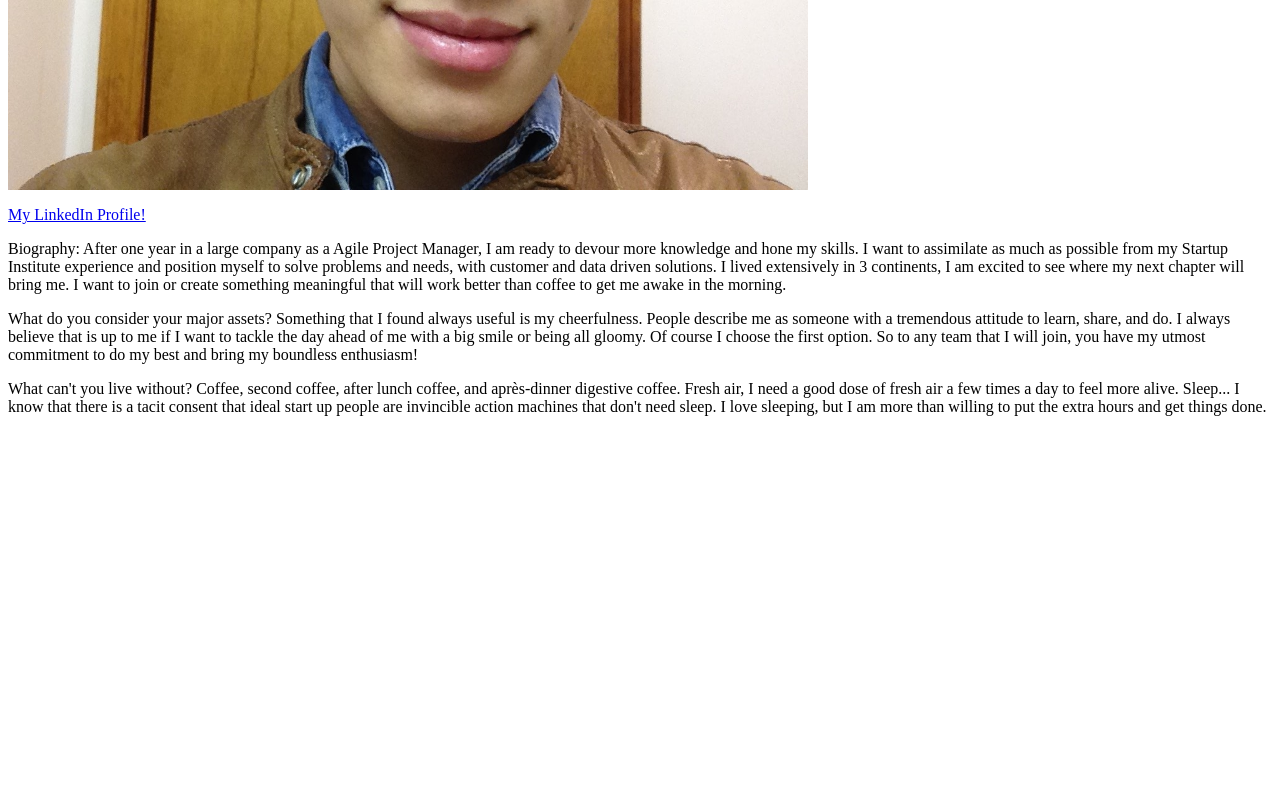
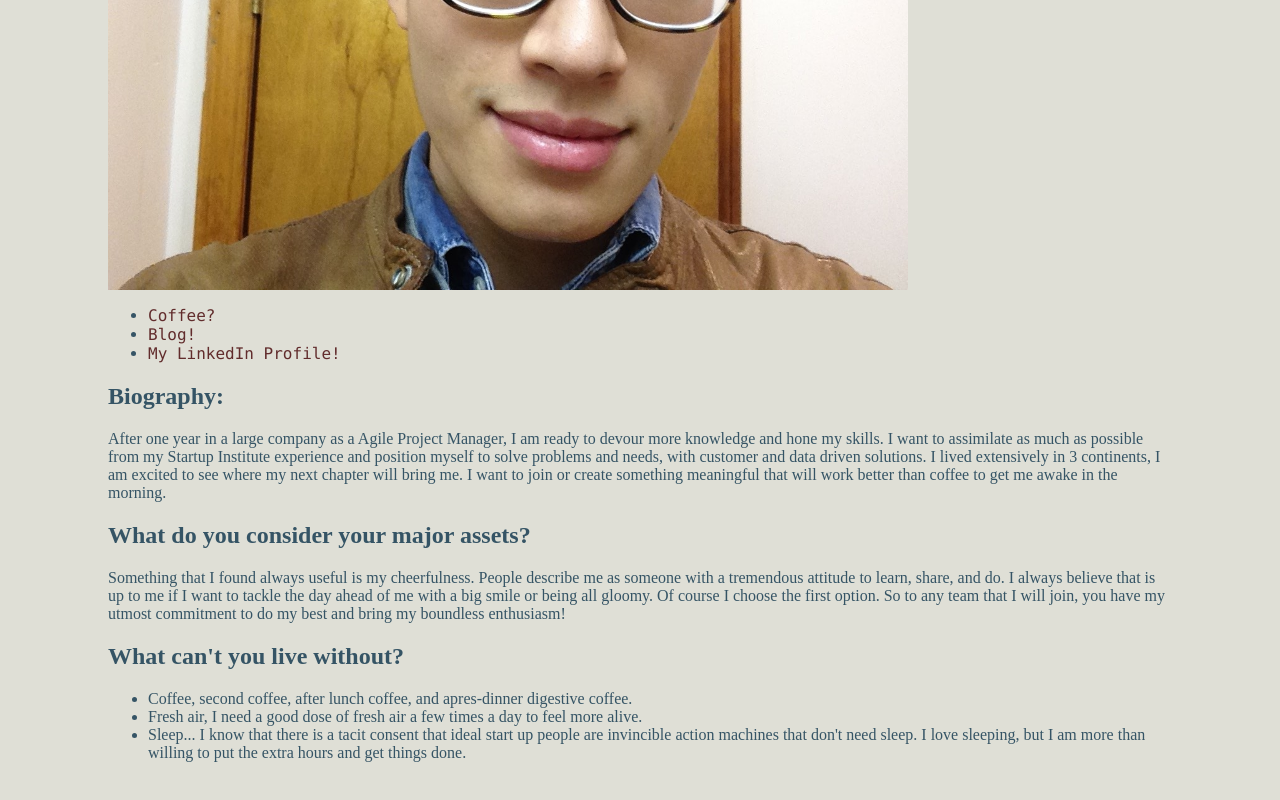
Before and after one commit to xiangormirko/xiangormirko.github.io, a plain HTML site: page index.html in a window 1280 px wide. Shown: the part 476-1276 px from the top of the page. Before the commit the page ends 908 px from the top, so only its background shows below. Drawn offline with Linux system fonts and the light colour scheme.

Commit message:
better looking

```diff
--- a/index.html
+++ b/index.html
@@ -4,6 +4,22 @@
         <title>
             Mirko
         </title>
+
+        <style>
+            body {
+                background-color: rgb(223,223,214);
+                padding: 100px;
+                color: #355465;
+            }
+            a {
+                color: #612c2c;
+                text-decoration: none;
+            }
+
+            a:hover {
+                color:#b23c3c;
+            }
+        </style>
     </head>
     <body>
         <h1>
@@ -11,32 +27,45 @@
         </h1>
         <img src="images/headshot.jpg" alt="Headshot" height="600" width="800"/>
         <p>
-            <a href="www.linkedin.com/in/mirkoxiangzhao">My LinkedIn Profile!</a>
+
         </p>
+
+        <ul>
+            <li style="font-family:Lucida Console"><a href="xiangzhaomirko.com/coffee">Coffee?</a> </li>
+            <li style="font-family:Lucida Console"><a href="xiangzhaomirko.com/blog">Blog!</a></li>
+            <li style="font-family:Lucida Console"><a href="www.linkedin.com/in/mirkoxiangzhao">My LinkedIn Profile!</a></li>
+
+        </ul>
+
+
+        <h2>Biography:</h2>
         <p>
-        	Biography:
-
             After one year in a large company as a Agile Project Manager, I am ready to devour more knowledge and hone my skills. I want to assimilate as much as possible from my Startup Institute experience and position myself to solve problems and needs, with customer and data driven solutions.
 
 I lived extensively in 3 continents, I am excited to see where my next chapter will bring me. I want to join or create something meaningful that will work better than coffee to get me awake in the morning.
 
         </p>
+        <h2>What do you consider your major assets?</h2>
         <p>
-           What do you consider your major assets?
-
            Something that I found always useful is my cheerfulness. People describe me as someone with a tremendous attitude to learn, share, and  do.  I always believe that is up to me if I want to tackle the day ahead of me with a big smile or being all gloomy. Of course I choose the first option.
 
 So to any team that I will join, you have my utmost commitment to do my best and bring my boundless enthusiasm!
         </p>
+        <h2>What can't you live without?</h2>
+                <ul>
+                    <li style="font-family:Futura">Coffee, second coffee, after lunch coffee, and apres-dinner digestive coffee. </li>
+                    <li style="font-family:Futura">Fresh air, I need a good dose of fresh air a few times a day to feel more alive. </li>
+                    <li style="font-family:Futura">Sleep... I know that there is a tacit consent that ideal start up people are invincible action machines that don't need sleep. I love sleeping, but I am more than willing to put the extra hours and get things done.</li>
+                </ul>
+            </li>
 
         <p>
-        	What can't you live without?
 
-        	Coffee, second coffee, after lunch coffee, and après-dinner digestive coffee.
 
-Fresh air, I need a good dose of fresh air a few times a day to feel more alive.
 
-Sleep... I know that there is a tacit consent that ideal start up people are invincible action machines that don't need sleep. I love sleeping, but I am more than willing to put the extra hours and get things done.
+
+
+
         </p>
     </body>
 </html>
```
